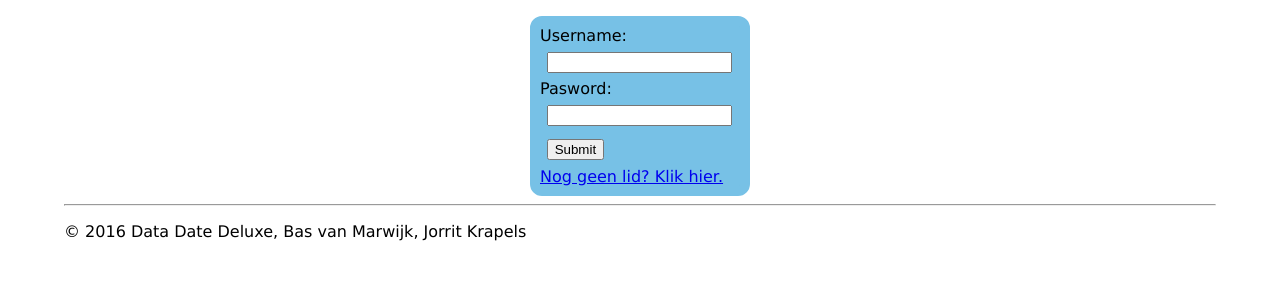
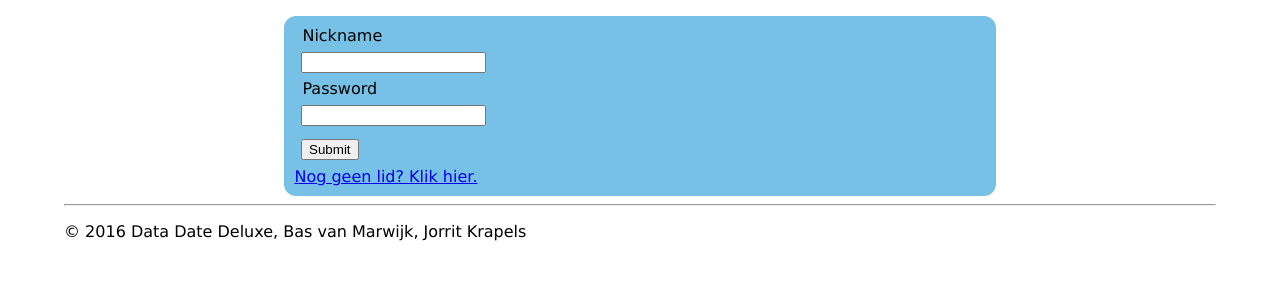
Before and after one commit to bascoder/data-date-deluxe, a CodeIgniter app: page /data-date-deluxe/index.php/login/ in a window 1280 px wide. Shown: the part 51-351 px from the top of the page. Run offline with CodeIgniter, Linux system fonts and the light colour scheme.

Commit message:
Login after register and login with form

```diff
--- a/application/controllers/Login.php
+++ b/application/controllers/Login.php
@@ -2,6 +2,7 @@
 
 /**
  *
+ * @property Authentication authentication
  */
 class Login extends CI_Controller
 {
@@ -9,5 +10,19 @@ class Login extends CI_Controller
     {
         $this->load->view('login');
     }
+
+    public function submit()
+    {
+        $nickname = $this->input->post('nickname');
+        $password = $this->input->post('password');
+        if ($this->authentication->authenticate($nickname, $password)) {
+            $this->load->view('partial/message/success',
+                array('message' => 'Succesvol ingelogd!'));
+            $this->load->view('home');
+        } else {
+            $this->load->view('partial/message/error',
+                array('message' => 'De gebruikersnaam en/of wachtwoord komen niet overeen.'));
+            $this->load->view('login');
+        }
+    }
 }
-?>
--- a/application/libraries/Authentication.php
+++ b/application/libraries/Authentication.php
@@ -48,8 +48,11 @@ class Authentication
      */
     public function authenticate($nickname, $password)
     {
-        $this->ci->load->model('Profiel');
+        $this->ci->load->model('profiel');
         $profiel = $this->ci->profiel->query_by_nickname($nickname);
+        if($profiel === NULL) {
+            return FALSE;
+        }
 
         $hash = $profiel->password;
         if (password_verify($password, $hash)) {
--- a/application/views/login.php
+++ b/application/views/login.php
@@ -1,12 +1,12 @@
-<div id="LoginForm">
-    <form>
-        Username: <br>
-         <input type="text" required="True" name="username"> <br>
-        Pasword: <br>
-         <input type="password" required="True" name="password"> <br>
-         <input type="submit">
+<div id="LoginForm" class="auth-container center">
+    <form class="auth" action="submit" method="post">
+        <label for="nickname">Nickname</label> <br>
+        <input id="nickname" type="text" required name="nickname"> <br>
+        <label for="password">Password</label> <br>
+        <input id="password" type="password" required name="password"> <br>
+        <input type="submit">
     </form>
-    <a href= "<?php echo base_url() . "index.php/register"?>">Nog geen lid? Klik hier.</a>
+    <a href="<?php echo base_url() . "index.php/register" ?>">Nog geen lid? Klik hier.</a>
 </div>
 <script src="<?php echo asset_url() . 'js/sha1.js' ?>"></script>
-<script src="<?php echo asset_url() . 'js/login.js' ?>"></script>
+<script src="<?php echo asset_url() . 'js/auth.js' ?>"></script>
--- /dev/null
+++ b/application/views/partial/message/error.php
@@ -0,0 +1,3 @@
+<div class="message message-error">
+    <?php echo $message; ?>
+</div>
--- /dev/null
+++ b/application/views/partial/message/success.php
@@ -0,0 +1,3 @@
+<div class="message message-success">
+    <?php echo $message; ?>
+</div>
--- a/application/views/register.php
+++ b/application/views/register.php
@@ -1,4 +1,4 @@
-<form id="register-form" class="center" action="register/submit" method="post">
+<form id="register-form" class="center auth auth-container" action="register/submit" method="post">
     <label for="voornaam">Voornaam</label><br/>
     <input required id="voornaam" name="voornaam" placeholder="Jan" type="text"/><br/>
     <label for="achternaam">Achternaam</label><br/>
@@ -36,3 +36,5 @@
     <input type="password" name="password" id="password" placeholder="S3rKW@cHTW0oRD" minlength="8" required/><br/>
     <input type="submit" value="Registreer"/>
 </form>
+<script src="<?php echo asset_url() . 'js/sha1.js' ?>"></script>
+<script src="<?php echo asset_url() . 'js/auth.js' ?>"></script>
--- a/assets/css/main.css
+++ b/assets/css/main.css
@@ -3,13 +3,10 @@ body {
     margin: 0;
 }
 
-#LoginForm {
+.auth-container {
     border-radius: 12px;
-    margin: auto;
-    width: 200px;
     border: 10px solid #77C1E6;
     background: #77C1E6;
-    vertical-align: middle;
 }
 
 .center {
--- /dev/null
+++ b/assets/js/auth.js
@@ -0,0 +1,22 @@
+// script voor client side hashing
+// aan de server side wordt ook gehashed maar we willen niet weten
+// welke wachtwoorden aankomen
+(function () {
+    "use strict";
+
+    function bindAuthFunctions() {
+        // voor het submitten wordt de password gehashed
+        $("form.auth").submit(hashAndSubmit);
+    }
+
+    function hashAndSubmit() {
+        var pwField = $("form input[name=password]");
+        var originalPw = pwField.val();
+        var username = $("form input[name=nickname]").val();
+        var hash = Sha1.hash(originalPw + username);
+        pwField.val(hash);
+    }
+
+    $(document).ready(bindAuthFunctions);
+
+})();
--- a/assets/js/login.js
+++ /dev/null
@@ -1,13 +0,0 @@
-document.addEventListener("load",bindLoginFuncs());
-
-function bindLoginFuncs(){
-    $("form").submit(function(){hashAndSubmit();});
-}
-
-function hashAndSubmit(){
-    var pwField = $("form input[name=password]");
-    var originalPw = pwField.val();
-    var username = $("form input[name=username]").val();
-    var hasedpw = Sha1.hash(originalPw + username);
-    pwField.val(hasedpw);
-}
```
